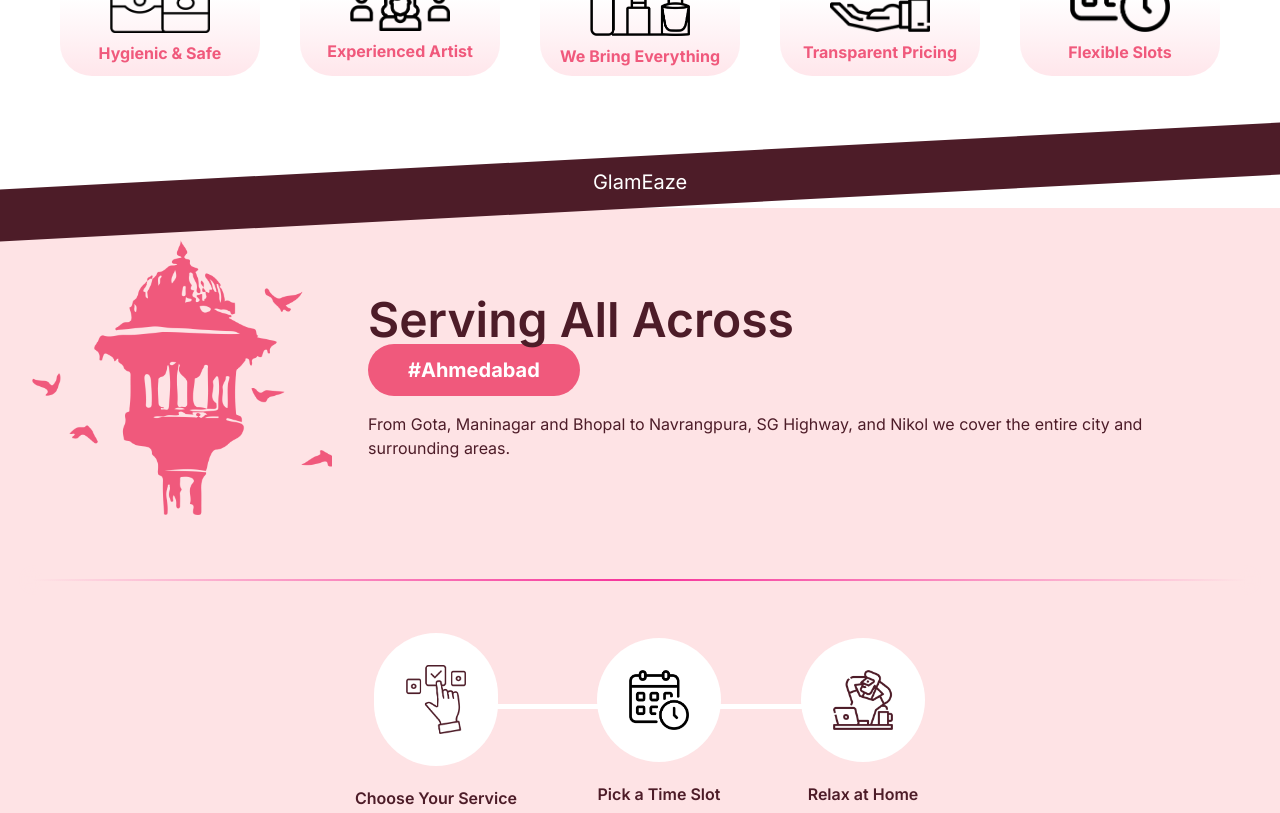
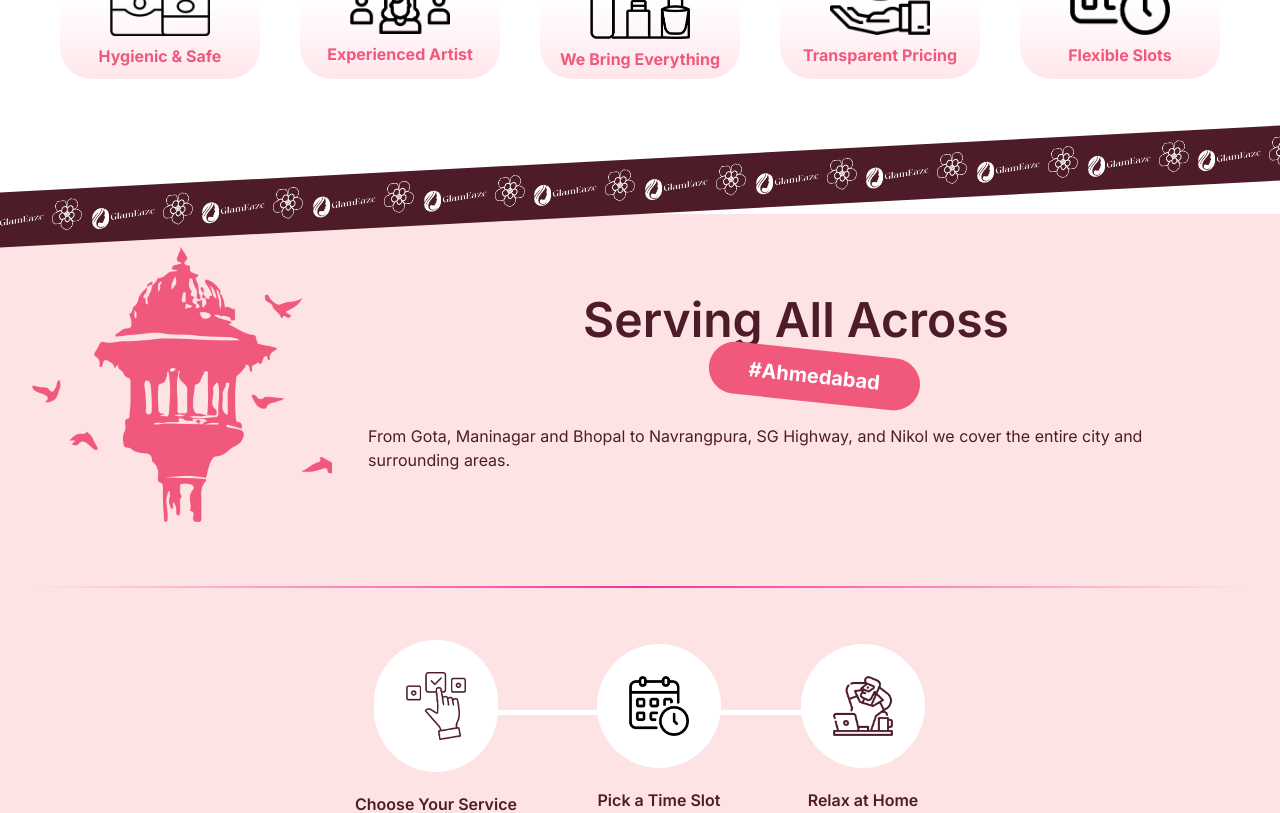
Before and after one commit to kuldeepsinghr/glam-eaze, a Next.js app: page / in a window 1280 px wide. Shown: the part 1640-2453 px from the top of the page. Built offline with nearby package versions, Linux system fonts and the light colour scheme.

Commit message:
add the logo and flower to the strip and rotate the tag of AllAcross

```diff
--- a/app/_components/AllAcross.jsx
+++ b/app/_components/AllAcross.jsx
@@ -17,17 +17,19 @@
             alt="ahmedabad"
           />
 
-          <div className="text-center md:text-left text-secondary md:px-6">
-            <div className="max-w-lg md:max-w-none">
-              <h2 className="text-3xl font-semibold sm:text-3xl lg:text-5xl">
+          <div className="text-center flex flex-col items-center justify-center md:text-left text-secondary md:px-6">
+            <div className="max-w-lg md:max-w-none relative">
+              <h2 className="text-3xl font-semibold sm:text-3xl md:text-4xl lg:text-5xl">
                 Serving All Across
               </h2>
-              <Tag name="#Ahmedabad" />
-              <p className="mt-4">
-                From Gota, Maninagar and Bhopal to Navrangpura, SG Highway, and
-                Nikol we cover the entire city and surrounding areas.
-              </p>
+              <div className="absolute inset-8 rotate-6 top-[120%] left-[30%]">
+                <Tag name="#Ahmedabad" />
+              </div>
             </div>
+            <p className="mt-14 lg:mt-20">
+              From Gota, Maninagar and Bhopal to Navrangpura, SG Highway, and
+              Nikol we cover the entire city and surrounding areas.
+            </p>
           </div>
         </div>
         <ServiceFeature />
--- a/app/_components/Strip.jsx
+++ b/app/_components/Strip.jsx
@@ -1,10 +1,59 @@
-import React from 'react';
+'use client';
+
+import Image from 'next/image';
+import React, { useEffect, useRef, useState } from 'react';
 
 export const Strip = () => {
+  const containerRef = useRef(null);
+  const [repeatCount, setRepeatCount] = useState(0);
+
+  const imagePairWidth = 70 + 8 + 30 + 8; // Approximate total width of image pair
+
+  useEffect(() => {
+    const updateRepeatCount = () => {
+      requestAnimationFrame(() => {
+        if (containerRef.current) {
+          const containerWidth = containerRef.current.offsetWidth;
+          const count = Math.ceil(containerWidth / imagePairWidth);
+          setRepeatCount(count);
+        }
+      });
+    };
+
+    updateRepeatCount();
+
+    window.addEventListener('resize', updateRepeatCount);
+    return () => window.removeEventListener('resize', updateRepeatCount);
+  }, []);
+
+  const repeatedImages = Array.from({ length: repeatCount });
+
   return (
-    <div className="relative w-full">
-      <div className="bg-secondary text-white text-xl text-center p-3 -skew-y-3 transform">
-        <div className="transform skew-y-3">GlamEaze</div>
+    <div ref={containerRef} className="relative w-full">
+      <div className="bg-secondary text-white text-xl overflow-hidden text-center py-3 -skew-y-3 transform">
+        <div className="flex items-center justify-center gap-12">
+          {repeatedImages.map((_, index) => (
+            <div
+              key={index}
+              className="flex items-center gap-2 justify-center transform -skew-y-3"
+            >
+              <Image
+                src="/Logo/Glameaze-07.png"
+                width={70}
+                height={70}
+                alt="logo"
+                className="transform -skew-y-3"
+              />
+              <Image
+                src="/Flower.png"
+                width={30}
+                height={30}
+                alt="flower"
+                className="transform -skew-y-3"
+              />
+            </div>
+          ))}
+        </div>
       </div>
     </div>
   );
--- a/app/_components/Tag.jsx
+++ b/app/_components/Tag.jsx
@@ -2,7 +2,7 @@
 
 export const Tag = ({ name }) => {
   return (
-    <div className="bg-primary text-white md:font-bold py-2 rounded-4xl text-xl w-fit px-7 md:px-10 lg:py-3">
+    <div className="bg-primary text-white md:font-bold py-2 rounded-4xl md:text-xl w-fit px-7 md:px-10 lg:py-3">
       <p>{name}</p>
     </div>
   );
```
